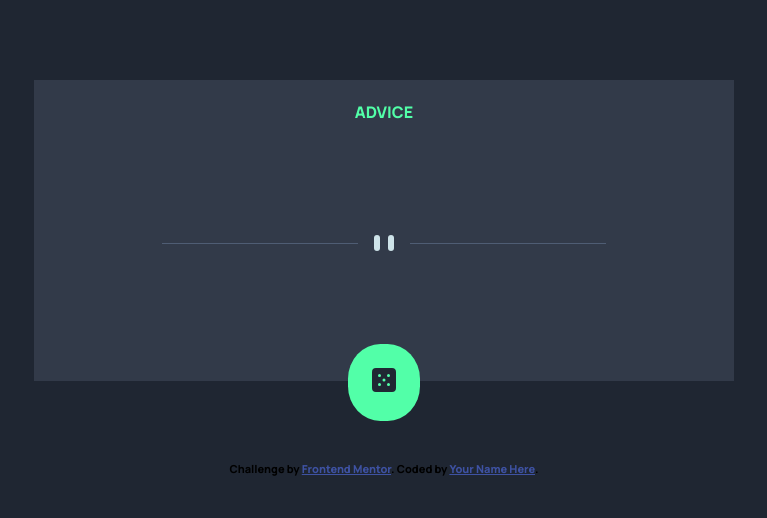
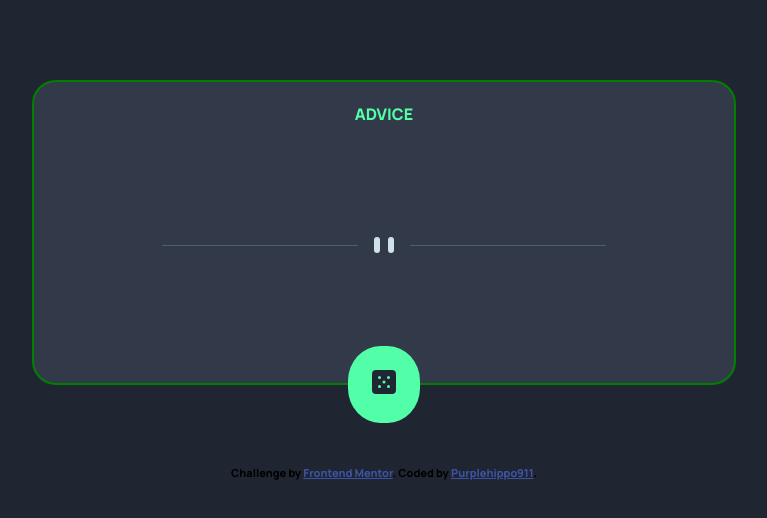
Before and after one commit to purplehippo911/AdviceGenerator, a plain HTML site: page index.html in a window 1280 px wide. Shown: the whole page, without its empty margins (256-1023 px from the left). Drawn offline with Linux system fonts and the light colour scheme; no server answers.

Commit message:
.
reflected a bit♟🧪🗿🗿

```diff
--- a/index.html
+++ b/index.html
@@ -54,7 +54,7 @@
       Challenge by
       <a href="https://www.frontendmentor.io?ref=challenge" target="_blank"
         >Frontend Mentor</a
-      >. Coded by <a href="#">Your Name Here</a>.
+      >. Coded by <a href="#">Purplehippo911</a>.
     </div>
     <script src="app.js"></script>
   </body>
--- a/style.css
+++ b/style.css
@@ -27,13 +27,17 @@
     width:90%;
     max-width:700px;
     margin:0 auto;
+    border-radius:1.5rem;
     transition:0.7s;
+    border:5px solid red;
 }
 
 .row {
     display:flex;
     flex-direction: column;
     align-items:center;
+    justify-content: center;
+    border:2px solid green;
 }
 
 img {
@@ -53,12 +57,13 @@
     padding:2rem;
     width:80%;
     text-align:center;
-
+    margin-bottom:0;
 }
 
 .hero__pattern-divider {
     /* content:url(images/pattern-divider-mobile.svg); */
     padding:3rem;
+    margin-top:0;
 
 }
 
```
Also changed, not shown: 2 other files.
